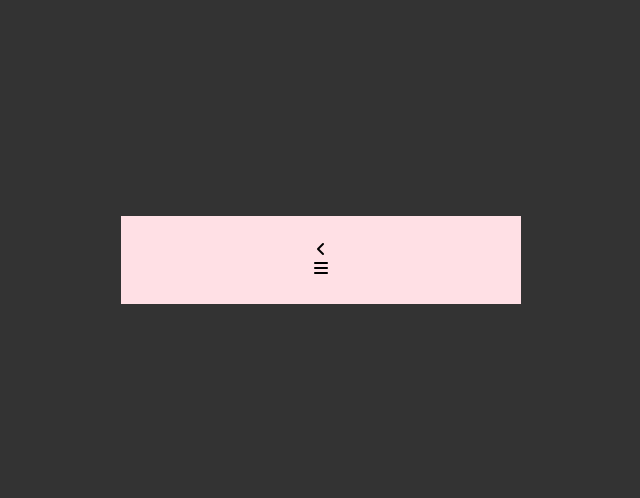
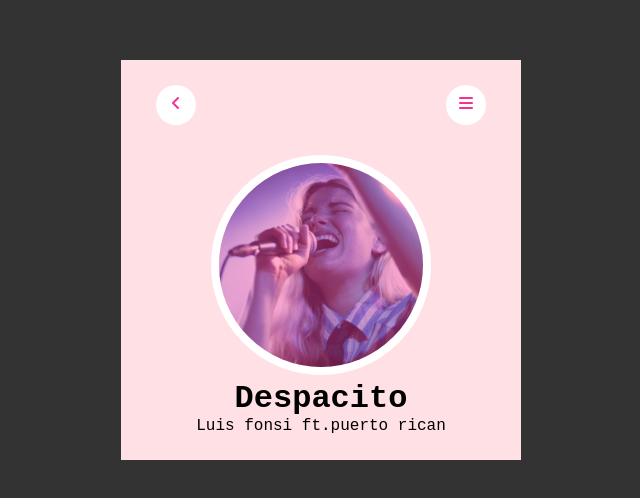
Before and after one commit to engineersabir/music-player-app, a plain HTML site: page index.html in a window 1280 px wide. Shown: the part 140-638 px from the top of the page, without its empty margins (319-959 px from the left). Drawn offline with Linux system fonts and the light colour scheme.

Commit message:
Update index.html and style.css

```diff
--- a/index.html
+++ b/index.html
@@ -10,12 +10,19 @@
 <body>
     <div class="container">
         <div class="music-player">
-            <div class="circle">
+
+         <nav>
+               <div class="circle">
                 <i class="fa-solid fa-angle-left"></i>
             </div>
             <div class="circle">
                 <i class="fa-solid fa-bars"></i>
             </div>
+
+         </nav>
+         <img src="468-thumbnail.png" alt="" class="song-img">
+        <h1>Despacito</h1>
+        <p>Luis fonsi ft.puerto rican</p>
         </div>
     </div>
 </body>
--- a/style.css
+++ b/style.css
@@ -24,3 +24,20 @@ nav{
     justify-content: space-between;
     margin-bottom: 30px;
 }
+nav .circle{
+    border-radius: 50%;
+    width: 40px;
+    height: 40px;
+    line-height: 40px;
+    background: #fff;
+    color: #f53192;
+    box-shadow: 0 5px 10px rgba(255 26 26 0.22);
+}
+.song-img{
+    width:220px;
+    border-radius: 50%;
+    border:8px solid #fff ;
+
+ box-shadow: 0 5px 10px rgba(255 26 26 0.22);
+
+}
```
Also changed, not shown: 468-thumbnail.png (added).
